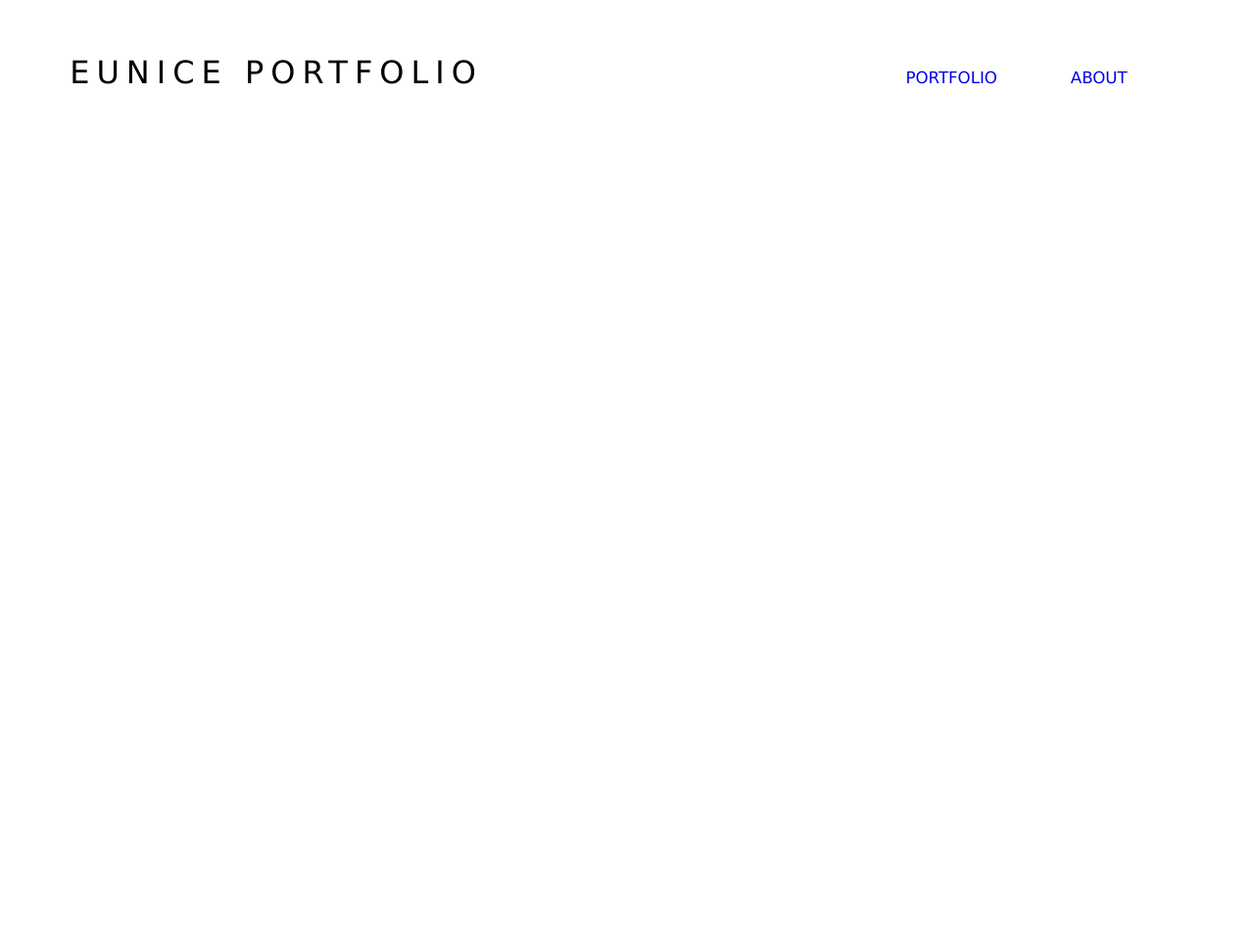
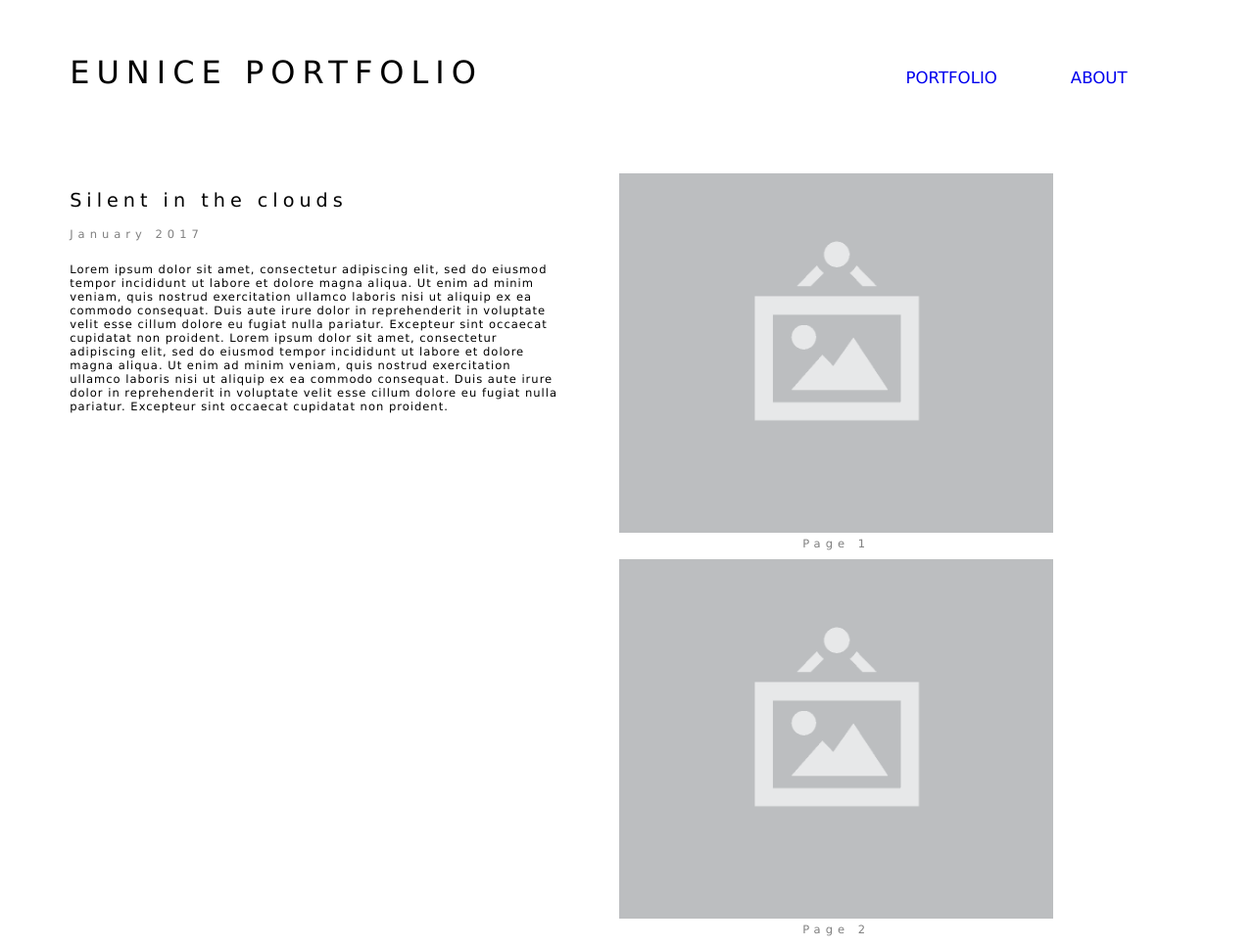
Before and after one commit to junisss/myFirstPortfolio, a plain HTML site: page projects/project_1.html in a window 1280 px wide. Shown: the whole page at 98% size. Before the commit the page ends 800 px from the top, so only its background shows below. Drawn offline with Linux system fonts and the light colour scheme.

Commit message:
Project_1 description (HTML & CSS)

```diff
--- a/projects/project_1.html
+++ b/projects/project_1.html
@@ -18,7 +18,27 @@
 
 
         <!-- Description of project -->
-
-
+        <div class="description">
+            <h2>Silent in the clouds</h2>
+            <h4>January 2017</h4>
+            <p>Lorem ipsum dolor sit amet, consectetur adipiscing elit,
+                sed do eiusmod tempor incididunt ut labore et dolore magna aliqua.
+                Ut enim ad minim veniam, quis nostrud exercitation ullamco laboris
+                nisi ut aliquip ex ea commodo consequat. Duis aute irure dolor in reprehenderit
+                in voluptate velit esse cillum dolore eu fugiat nulla pariatur.
+                Excepteur sint occaecat cupidatat non proident.
+                Lorem ipsum dolor sit amet, consectetur adipiscing elit,
+                sed do eiusmod tempor incididunt ut labore et dolore magna aliqua.
+                Ut enim ad minim veniam, quis nostrud exercitation ullamco laboris
+                nisi ut aliquip ex ea commodo consequat. Duis aute irure dolor in reprehenderit
+                in voluptate velit esse cillum dolore eu fugiat nulla pariatur.
+                Excepteur sint occaecat cupidatat non proident.</p>
+        </div>
+        <div class="siteView">
+            <img src="./../icons/imgPlaceholder.png" alt="Grey placeholder"/>
+            <h4>Page 1</h4>
+            <img src="./../icons/imgPlaceholder.png" alt="Grey placeholder"/>
+            <h4>Page 2</h4>
+        </div>
     </body>
 </html>
--- a/styles/main.css
+++ b/styles/main.css
@@ -48,7 +48,7 @@ h1 {
 
 h3 {
     display: inline-table;
-    font-size: 0.9vw;
+    font-size: 1.2vw;
     font-weight: 100;
     text-align: center;
     width: 30%;
@@ -93,6 +93,39 @@ p {
     width: 100%;
 }
 
+
+/* Project description */
+.description {
+    width: 40%;
+    margin: 0 2% 3% 5%;
+    display: inline-table;
+    vertical-align: top;
+}
+
+.siteView {
+    width: 35%;
+    margin: 0 5% 3% 2%;
+    display: inline-table;
+}
+
+h4 {
+    color: grey;
+    font-size: 0.9vw;
+    font-weight: 100;
+    letter-spacing: 5px;
+    padding-bottom: 2%;
+    margin: 0;
+}
+
+.siteView img {
+    width: 100%;
+}
+
+.siteView h4 {
+    text-align: center;
+}
+
+
 /* Footer */
 .socialMedia {
     display: inline-table;
```
Also changed, not shown: icons/imgPlaceholder.png (added).
